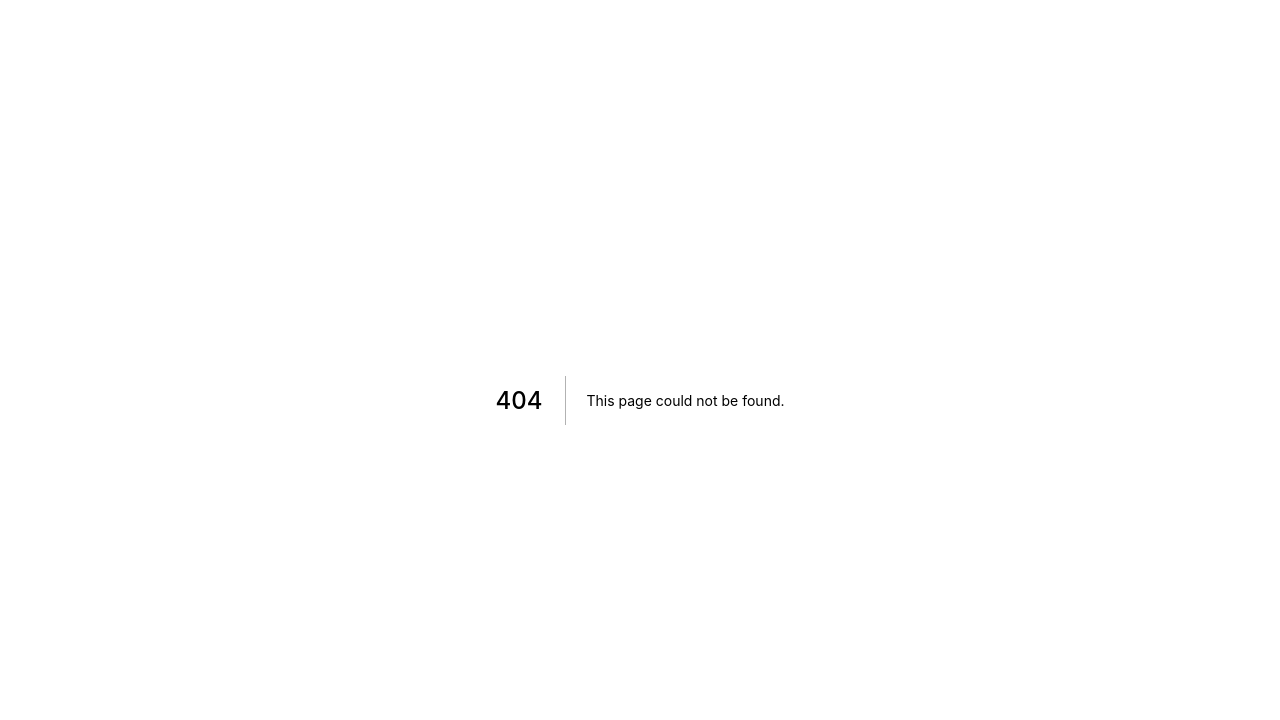
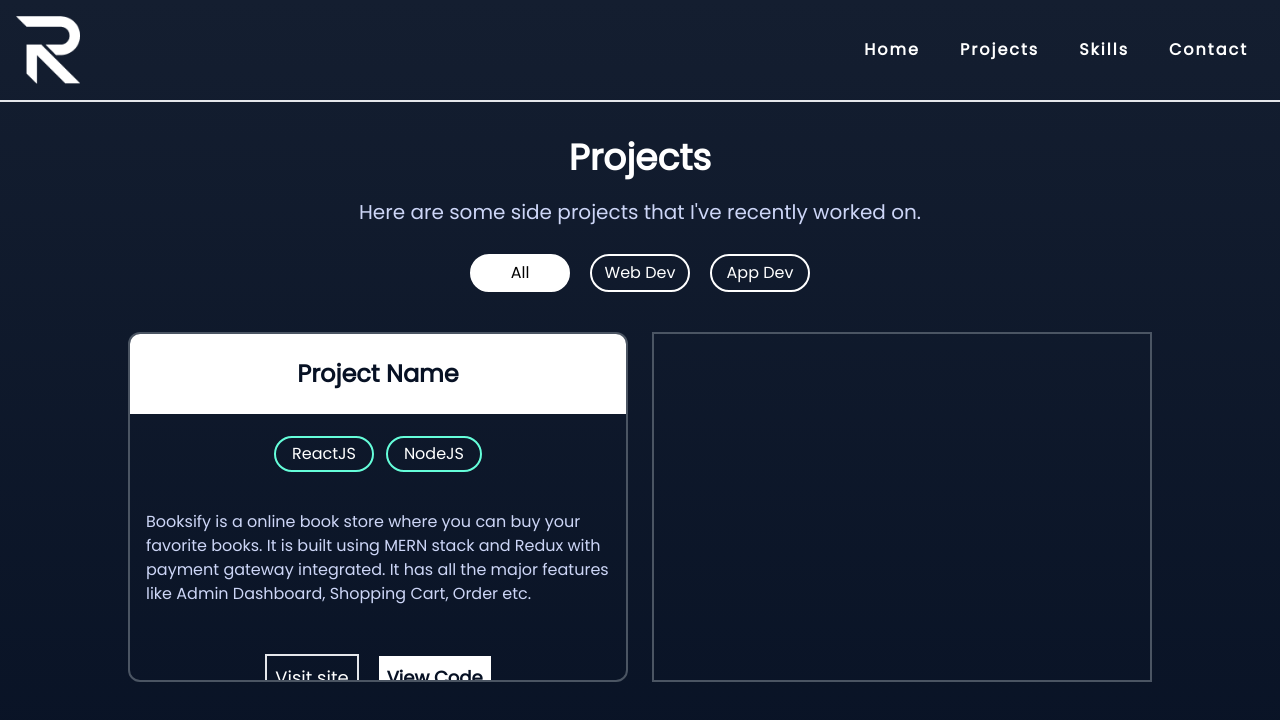
Before and after one commit to Ronald-patrick/Portfolio-V2, a Next.js app: page /projects in a window 1280 px wide. Before the commit this address had no page. Shown: the top 720 px of the page. Built offline with nearby package versions, Linux system fonts and the light colour scheme.

Commit message:
added projects card

```diff
--- a/components/Header.tsx
+++ b/components/Header.tsx
@@ -18,10 +18,7 @@ function Header() {
         <Link href="/">
             <h1 className='cursor-pointer hover:text-emerald-600'>Home</h1>
         </Link>
-        <Link href="/">
-            <h1 className='cursor-pointer hover:text-emerald-600'>Experience</h1>
-        </Link>
-        <Link href="/">
+        <Link href="/projects">
             <h1 className='cursor-pointer hover:text-emerald-600'>Projects</h1>
         </Link>
         <Link href="/">
--- a/pages/index.tsx
+++ b/pages/index.tsx
@@ -84,7 +84,7 @@ const Home: NextPage = () => {
         <h1 className="text-2xl md:text-4xl text-primary nmb">Who am I ?</h1>
         <div className="border-t-2 w-20 h-2 mt-2 mb-10 border-primary"></div>
 
-        <p className="text-md md:text-2xl mt-5 text-txt ">
+        <div className="text-md md:text-2xl mt-5 text-txt ">
           <li className="flex items-center">
             <CubeIcon className="hidden md:flex w-7 h-7 mr-5 " />
             Hello, I am Ronald Patrick, a CSE undergrad and Software developer.
@@ -122,7 +122,7 @@ const Home: NextPage = () => {
             <CubeIcon className="hidden md:flex w-7 h-7 mr-5" />
              I always love exploring and learning new technologies{" "}
           </li>
-        </p>
+        </div>
       </div>
     </div>
   );
--- /dev/null
+++ b/pages/projects.tsx
@@ -0,0 +1,88 @@
+import React, { useState } from "react";
+import Head from "next/head";
+import Header from "../components/Header";
+import { NextPage } from "next";
+
+const Projects: NextPage = () => {
+  const [filter, setFilter] = useState("all");
+  const sortData = (e: any) => {
+    const query = e.target.id;
+    if (query == filter) return;
+    else {
+      setFilter(query);
+      console.log(query);
+    }
+  };
+  return (
+    <div className="bg-gradient-to-b from-[#141E30] to-secondary text-white font-pop h-full">
+      <Head>
+        <title>Projects</title>
+        <link rel="icon" href="/favicon.ico" />
+      </Head>
+      <Header />
+      <div className="p-4 max-w-7xl mx-auto h-[100vh]">
+        <h1 className="text-center text-4xl font-bold mt-5">Projects</h1>
+        <div className="text-txt text-center text-xl mt-5">
+          Here are some side projects that I've recently worked on.
+        </div>
+
+        <div className="flex justify-center mt-7 gap-5">
+          <button
+            id="all"
+            onClick={sortData}
+            className={`btn ${filter === "all" ? "active" : ""}`}
+          >
+            All
+          </button>
+          <button
+            id="web"
+            onClick={sortData}
+            className={`btn ${filter === "web" ? "active" : ""}`}
+          >
+            Web Dev
+          </button>
+          <button
+            id="app"
+            onClick={sortData}
+            className={`btn ${filter === "app" ? "active" : ""}`}
+          >
+            App Dev
+          </button>
+        </div>
+        <div className="flex flex-wrap gap-6 justify-center pt-10">
+          <div className="w-[500px] h-[350px] border-2 border-gray-600 rounded-xl overflow-hidden">
+            <div className="flex justify-center items-center h-20 bg-white text-secondary text-2xl font-bold">
+              Project Name
+            </div>
+
+            <div className="flex justify-center items-center h-20 gap-3">
+              <div className="border-2 border-primary px-4 py-1 rounded-full">
+                ReactJS
+              </div>
+              <div className="border-2 border-primary px-4 py-1 rounded-full">
+                NodeJS
+              </div>
+            </div>
+            {/* Description */}
+            <div className="p-4 text-txt h-40">
+              Booksify is a online book store where you can buy your favorite
+              books. It is built using MERN stack and Redux with payment gateway
+              integrated. It has all the major features like Admin Dashboard,
+              Shopping Cart, Order etc.
+            </div>
+
+            <div className="flex justify-center items-center gap-5">
+              <button className="border-2 p-2 text-lg">Visit site</button>
+              <button className="bg-white font-semibold text-secondary p-2 text-lg">
+                View Code
+              </button>
+            </div>
+          </div>
+          <div className="w-[500px] h-[350px] border-2 border-gray-600"></div>
+        </div>
+      </div>
+    </div>
+  );
+};
+
+export default Projects;
--- a/styles/globals.css
+++ b/styles/globals.css
@@ -7,3 +7,16 @@
 html {
     scroll-behavior: smooth;
 }
+
+
+.active{
+    background-color: white;
+    color: black;
+}
+
+.btn{
+    border: 2px solid white;
+    padding: 5px 12px;
+    border-radius: 50px;
+    width: 100px;
+}
```
